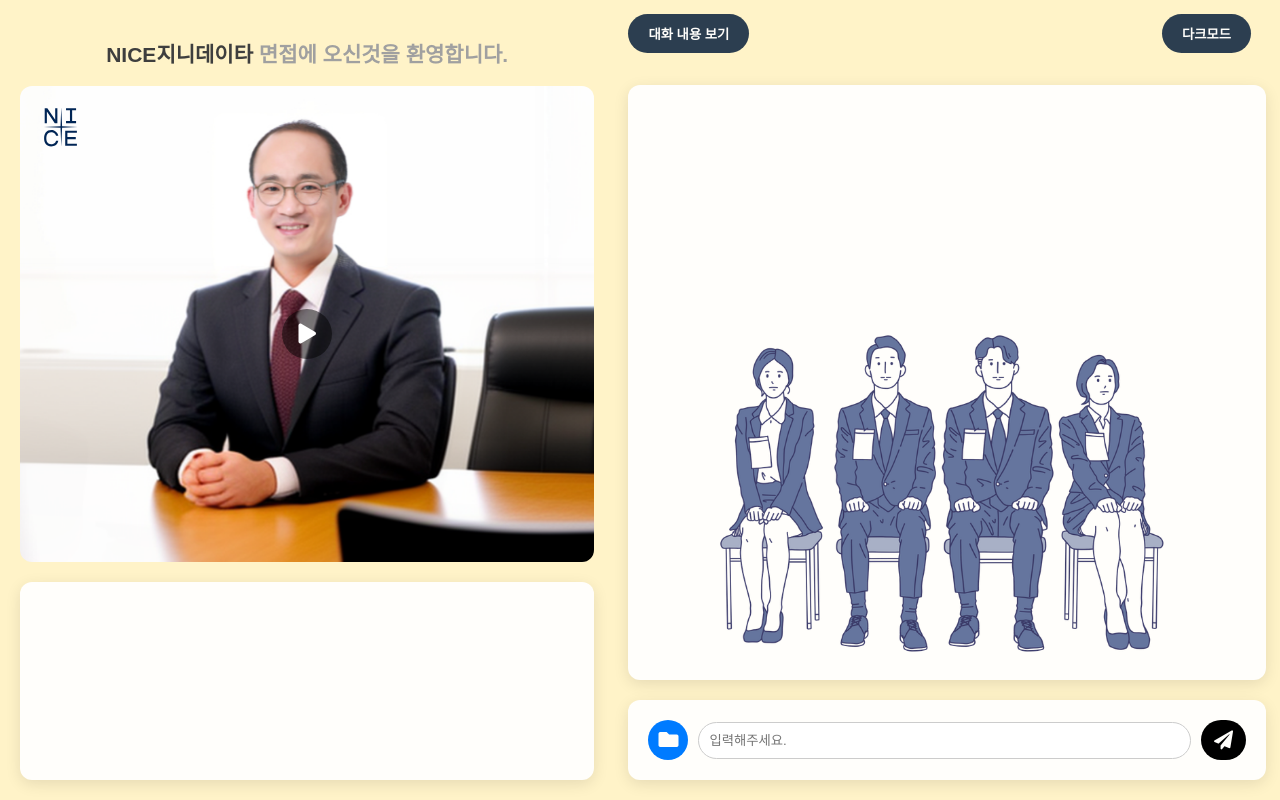
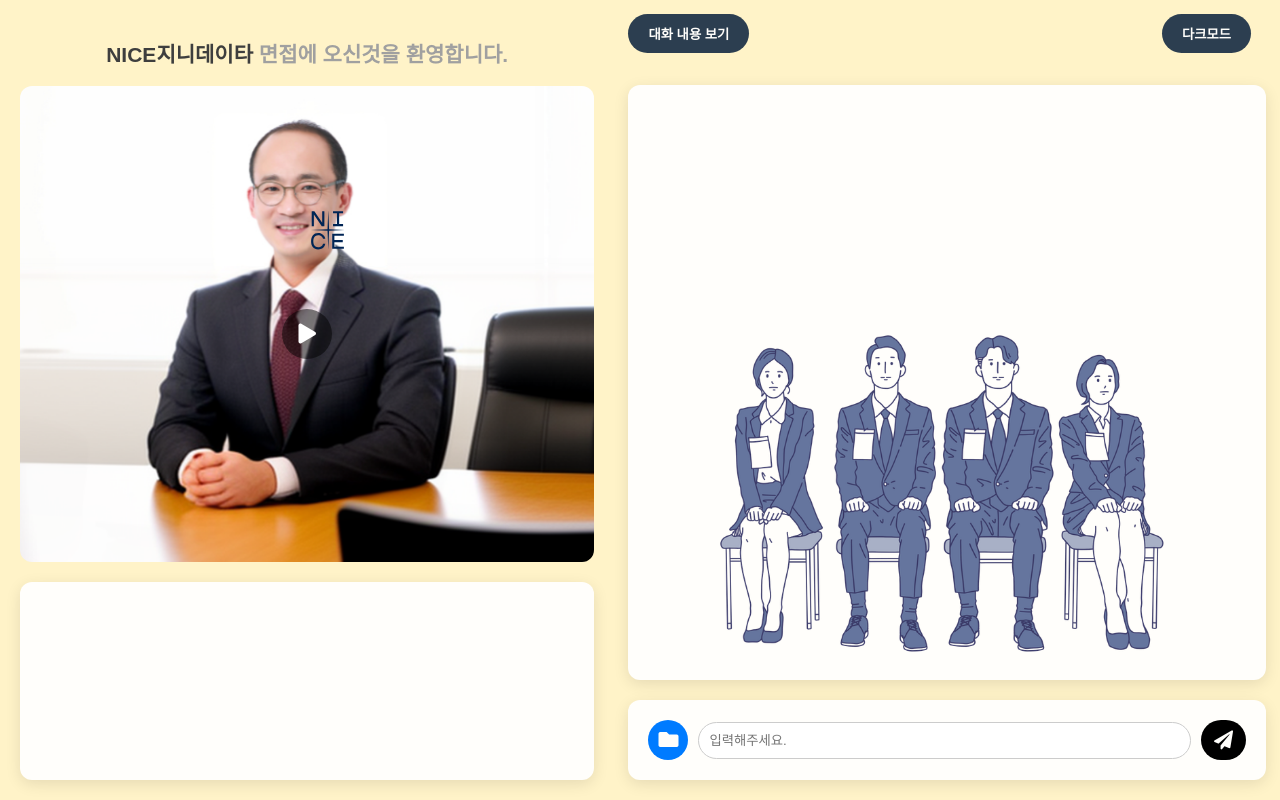
Before and after one commit to bgko1107/nice_ai_competition, a plain HTML site: page index.html in a window 1280 px wide. Drawn offline with nearby package versions, Linux system fonts and the light colour scheme.

Commit message:
로고 위치 수정

```diff
--- a/style.css
+++ b/style.css
@@ -572,9 +572,9 @@
 
 .overlay-logo {
 	position: absolute;
-	top: 10px; /* Adjust as necessary */
-	left: 10px; /* Adjust as necessary */
-	width: 80px; /* Adjust as necessary */
+	top: 22.7%;
+	left: 48.2%;
+	width: 80px;
 	height: auto;
-	z-index: 1; /* Ensure it is on top */
+	z-index: 1;
 }
```
